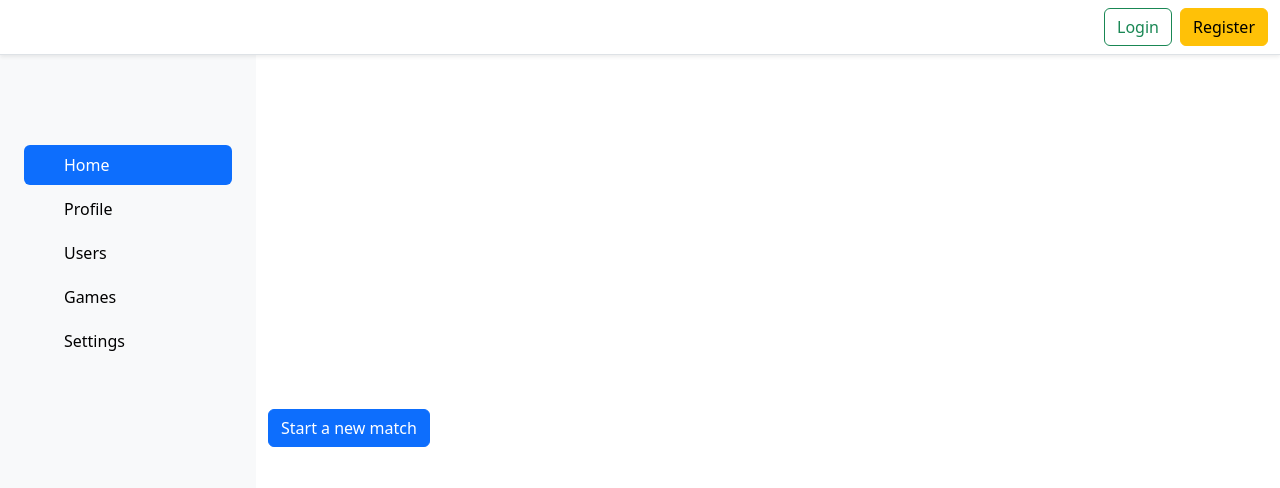
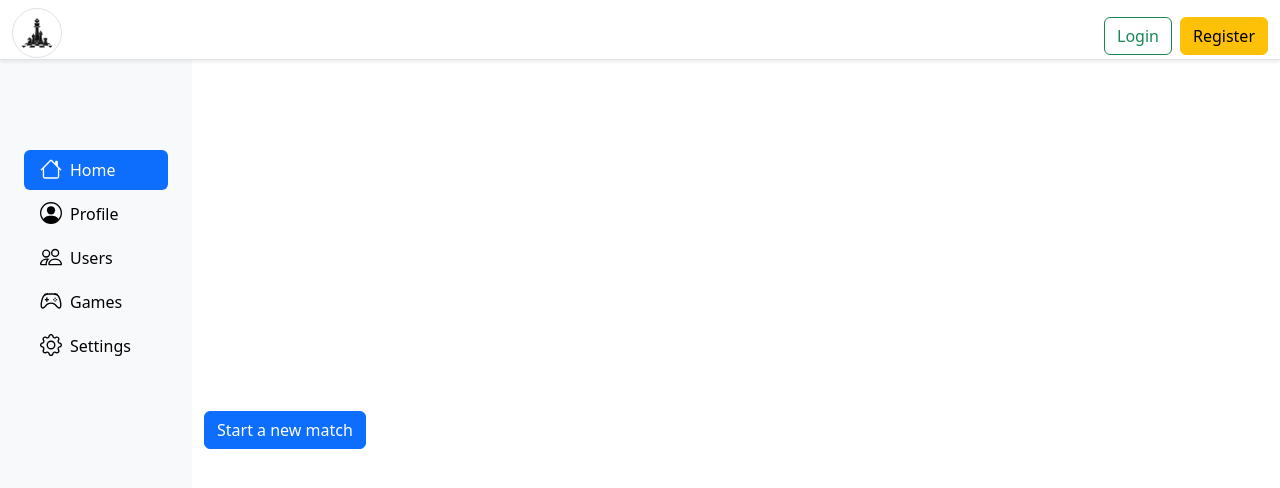
Before and after one commit to abeshahsan/chess, a React (Vite) app in the folder client/: page / in a window 1280 px wide. Shown: the top 488 px of the page. Built offline with nearby package versions, Linux system fonts and the light colour scheme; no server answers.

Commit message:
fixed the icons

```diff
--- a/client/package.json
+++ b/client/package.json
@@ -19,6 +19,7 @@
     "react": "^18.2.0",
     "react-auth": "^1.0.0",
     "react-bootstrap": "^2.10.4",
+    "react-bootstrap-icons": "^1.11.4",
     "react-dom": "^18.2.0",
     "react-hook-form": "^7.52.1",
     "react-redux": "^9.1.2",
--- a/client/src/App.jsx
+++ b/client/src/App.jsx
@@ -1,4 +1,6 @@
-import "bootstrap/dist/css/bootstrap.min.css";
+import 'bootstrap/dist/css/bootstrap.min.css';
+
+
 import "./App.css";
 import "./global.css";
 
--- a/client/src/Components/Header/Header.jsx
+++ b/client/src/Components/Header/Header.jsx
@@ -17,7 +17,7 @@ export function Header() {
         <>
             <div
                 className="container-fluid py-2 sticky-top bg-body border-bottom shadow-sm"
-                style={{ zIndex: "5" }}
+                style={{ zIndex: "5", maxHeight: "60px" }}
             >
                 <header className="d-flex flex-wrap align-items-center justify-content-center justify-content-md-between">
                     <div className="col-md-3 mb-2 mb-md-0">
@@ -25,15 +25,11 @@ export function Header() {
                             to="/"
                             className="d-inline-flex a-body-emphasis text-decoration-none"
                         >
-                            <svg
-                                className="bi"
-                                width="40"
-                                height="32"
-                                role="img"
-                                aria-label="Bootstrap"
-                            >
-                                <use xlinkHref={"#bootstrap"}></use>
-                            </svg>
+                            <img
+                                src="/logo.jpg"
+                                className="border rounded-circle p-1"
+                                width={50}
+                            />
                         </Link>
                     </div>
 
--- a/client/src/Components/Header/UserPanel.jsx
+++ b/client/src/Components/Header/UserPanel.jsx
@@ -22,7 +22,7 @@ export default function UserPanel() {
             <Dropdown.Toggle
                 variant="success"
                 id="header-dropdown-toggle"
-                style={{ width: "43px", height: "43px", border: "none" }}
+                style={{ width: "50px", height: "50px", border: "none" }}
                 className="custom-dropdown-toggle btn btn-sm bg-light rounded-circle d-flex align-items-center justify-content-center"
                 data-toggle="dropdown"
                 aria-haspopup="true"
@@ -30,7 +30,7 @@ export default function UserPanel() {
             >
                 <img
                     className="rounded-circle"
-                    style={{ width: "35px", height: "35px" }}
+                    style={{ width: "40px", height: "40px" }}
                     src={`/user-default-pfp.png`}
                 />
             </Dropdown.Toggle>
--- a/client/src/Components/sidebar.css
+++ b/client/src/Components/sidebar.css
@@ -1,4 +1,8 @@
 .ch-sidebar {
-    width: 20%;
+    min-width: 15%;
     height: 100%;
 }
+
+.nav-link.active {
+    background-color: red;
+}
--- a/client/src/Components/sidebar.jsx
+++ b/client/src/Components/sidebar.jsx
@@ -1,6 +1,8 @@
 import { useUserContext } from "../Contexts/UserContext";
+import { Link, useLocation } from "react-router-dom";
+import { House, PersonCircle as Person, People, Controller, Gear } from "react-bootstrap-icons";
+
 import "./Sidebar.css";
-import { Link, useLocation } from "react-router-dom";
 
 export function Sidebar() {
     const pathName = useLocation()["pathname"];
@@ -18,48 +20,49 @@ export function Sidebar() {
                 <li className="nav-item">
                     <Link
                         to="/"
-                        className={`nav-link mb-1 ${pathName == "/" ? "active" : "link-body-emphasis"} `}
+                        className={`nav-link mb-1 ${
+                            pathName == "/" ? "active" : "link-body-emphasis"
+                        } d-flex `}
                         aria-current="page"
                     >
-                        <svg
+                        <House
                             className="bi pe-none me-2"
-                            width="16"
-                            height="16"
-                        >
-                            <use xlinkHref="#home"></use>
-                        </svg>
-                        Home
+                            width="22"
+                            height="22"
+                        />
+                        <span className="d-none d-md-inline">Home</span>
                     </Link>
                 </li>
                 <li className="nav-item">
                     <Link
                         to={`/${user._id}/profile`}
-                        className={`nav-link mb-1 ${pathName.endsWith("/profile") ? "active" : "link-body-emphasis"} `}
+                        className={`nav-link mb-1 ${
+                            pathName.endsWith("/profile") ? "active" : "link-body-emphasis"
+                        } d-flex `}
                         aria-current="page"
                     >
-                        <svg
+                        <Person
                             className="bi pe-none me-2"
-                            width="16"
-                            height="16"
-                        >
-                            <use xlinkHref="#person"></use>
-                        </svg>
-                        Profile
+                            width="22"
+                            height="22"
+                        />
+                        <span className="d-none d-md-inline">Profile</span>
                     </Link>
                 </li>
                 <li>
                     <Link
                         to="/users"
-                        className={`nav-link mb-1 ${pathName == "/users" ? "active" : "link-body-emphasis"} `}
+                        className={`nav-link mb-1 ${
+                            pathName == "/users" ? "active" : "link-body-emphasis"
+                        } d-flex `}
+                        aria-current="page"
                     >
-                        <svg
+                        <People
                             className="bi pe-none me-2"
-                            width="16"
-                            height="16"
-                        >
-                            <use xlinkHref="#speedometer2"></use>
-                        </svg>
-                        Users
+                            width="22"
+                            height="22"
+                        />
+                        <span className="d-none d-md-inline">Users</span>
                     </Link>
                 </li>
                 <li>
@@ -68,16 +71,16 @@ export function Sidebar() {
                         onClick={(e) => {
                             e.preventDefault();
                         }}
-                        className={`nav-link mb-1 ${pathName == "/games" ? "active" : "link-body-emphasis"} `}
+                        className={`nav-link mb-1 ${
+                            pathName == "/games" ? "active" : "link-body-emphasis"
+                        } d-flex `}
                     >
-                        <svg
+                        <Controller
                             className="bi pe-none me-2"
-                            width="16"
-                            height="16"
-                        >
-                            <use xlinkHref="#table"></use>
-                        </svg>
-                        Games
+                            width="22"
+                            height="22"
+                        />
+                        <span className="d-none d-md-inline">Games</span>
                     </Link>
                 </li>
                 <li>
@@ -86,16 +89,16 @@ export function Sidebar() {
                         onClick={(e) => {
                             e.preventDefault();
                         }}
-                        className={`nav-link mb-1 ${pathName == "/settings" ? "active" : "link-body-emphasis"} `}
+                        className={`nav-link mb-1 ${
+                            pathName == "/settings" ? "active" : "link-body-emphasis"
+                        } d-flex `}
                     >
-                        <svg
+                        <Gear
                             className="bi pe-none me-2"
-                            width="16"
-                            height="16"
-                        >
-                            <use xlinkHref="#grid"></use>
-                        </svg>
-                        Settings
+                            width="22"
+                            height="22"
+                        />
+                        <span className="d-none d-md-inline">Settings</span>
                     </Link>
                 </li>
             </ul>
--- a/client/src/Hooks/useFetchAllUsers.jsx
+++ b/client/src/Hooks/useFetchAllUsers.jsx
@@ -12,7 +12,7 @@ export function useFetchAllUsers() {
         fetch("/api/get-all-users", { signal })
             .then((res) => res.json())
             .then((data) => {
-                setUsers(...data);
+                setUsers(() => [...data.users]);
                 setLoading(false);
             })
             .catch((error) => {
--- a/client/src/Pages/Game.jsx
+++ b/client/src/Pages/Game.jsx
@@ -72,7 +72,6 @@ export default function Game() {
                         open={gameModalOpen}
                         setOpen={setGameModalOpen}
                         gameCode={window.origin + "/game/" + gameCode}
-                        setGameCode={() => "null"}
                         player1={player1}
                         player2={player2}
                     />
--- a/client/src/Pages/GameCreatingNew.jsx
+++ b/client/src/Pages/GameCreatingNew.jsx
@@ -22,7 +22,7 @@ export default function GameCreatingNew() {
         }
 
         const unsub = subscribe("invite-to-game", (msg) => {
-            navigate(`/game/${msg.data.gameCode}`);
+            navigate(`/game/${msg.data.gameCode}`, { replace: true });
         });
 
         return () => {
--- a/client/src/Pages/users.jsx
+++ b/client/src/Pages/users.jsx
@@ -23,10 +23,6 @@ export default function Users() {
 }
 
 function UsersContainer({ users }) {
-    UsersContainer.propTypes = {
-        users: PropTypes.array.isRequired,
-    };
-
     const { user: currentUser } = useUserContext();
 
     return (
@@ -40,7 +36,7 @@ function UsersContainer({ users }) {
                                 className="list-group-item list-group-item-action"
                                 key={user._id}
                             >
-                                {user.name}
+                                {user.username}
                             </Link>
                         )
                 )}
```
Also changed, not shown: 2 other files (tests, documents, lock files or other folders).
